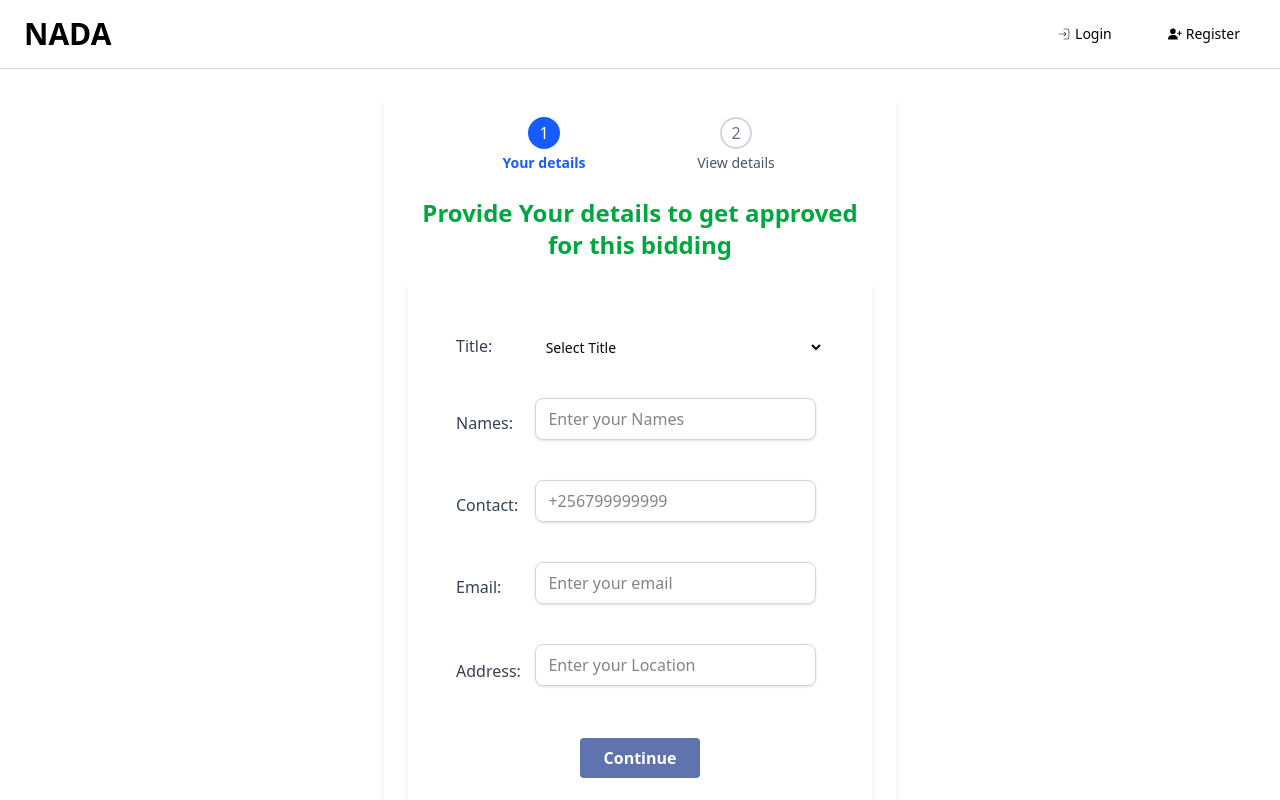
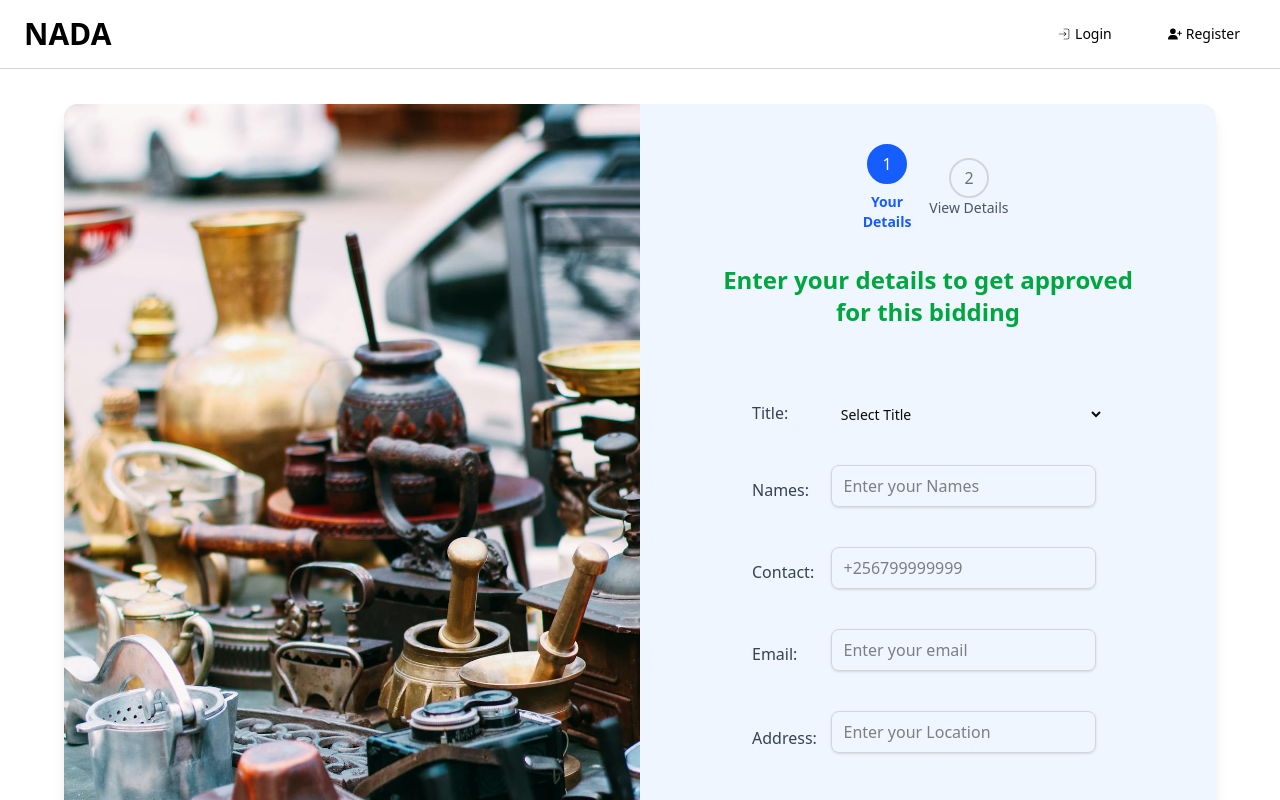
Before and after one commit to nakibonekamarymargret/nada-auction-backend, a React (Vite) app in the folder frontend/: page /nada/approve/1 in a window 1280 px wide. Shown: the top 800 px of the page. Built offline with nearby package versions, Linux system fonts and the light colour scheme; no server answers; what tailwindcss-motion would draw is missing.

Commit message:
Modified ui for approve to bid

```diff
--- a/frontend/src/components/ui/Navbar.jsx
+++ b/frontend/src/components/ui/Navbar.jsx
@@ -77,7 +77,7 @@ const Navbar = () => {
   if (isLoginPage || isRegisterPage) return null;
 
   return (
-      <div className="w-full bg-white text-black border-b border-gray-300 relative z-10">
+    <div className="w-full bg-white text-black border-b border-gray-300 fixed top-0 left-0 z-50">
       <div className="flex justify-between items-center px-6 py-4 max-w-[1400px] mx-auto relative">
         {/* Logo */}
         <h2
@@ -91,7 +91,9 @@ const Navbar = () => {
         {location.pathname === "/" && (
           <div className="flex-grow flex justify-center items-center relative">
             {/* Search Bar for larger screens */}
-                <div className="hidden lg:block w-[40%]"> {/* Hidden on small/medium, block on large */}
+            <div className="hidden lg:block w-[40%]">
+              {" "}
+              {/* Hidden on small/medium, block on large */}
               <input
                 type="text"
                 placeholder="Search for items"
@@ -103,7 +105,9 @@ const Navbar = () => {
             </div>
 
             {/* Search Icon for small/medium screens */}
-                <div className="lg:hidden flex items-center justify-center"> {/* Visible on small/medium, hidden on large */}
+            <div className="lg:hidden flex items-center justify-center">
+              {" "}
+              {/* Visible on small/medium, hidden on large */}
               <button
                 onClick={toggleSearchInput}
                 className="p-2 rounded-full hover:bg-gray-100 transition-colors duration-200"
@@ -143,16 +147,25 @@ const Navbar = () => {
               </div>
 
               {/* Activity Dropdown */}
-                  <div className="flex flex-col items-center cursor-pointer relative" onClick={toggleDropDown}>
+              <div
+                className="flex flex-col items-center cursor-pointer relative"
+                onClick={toggleDropDown}
+              >
                 <AiOutlineUser size={20} />
                 <span>My Activity</span>
 
                 {dropdownOpen && (
                   <div className="absolute right-0 mt-12 w-48 bg-white text-black rounded-md shadow-lg border z-50">
                     <ul className="py-1 text-sm">
-                            <li className="px-4 py-2 hover:bg-gray-100 cursor-pointer">Bids</li>
-                            <li className="px-4 py-2 hover:bg-gray-100 cursor-pointer">Recently Viewed</li>
-                            <li className="px-4 py-2 hover:bg-gray-100 cursor-pointer">Buy Again</li>
+                      <li className="px-4 py-2 hover:bg-gray-100 cursor-pointer">
+                        Bids
+                      </li>
+                      <li className="px-4 py-2 hover:bg-gray-100 cursor-pointer">
+                        Recently Viewed
+                      </li>
+                      <li className="px-4 py-2 hover:bg-gray-100 cursor-pointer">
+                        Buy Again
+                      </li>
                       <li
                         onClick={handleLogout}
                         className="px-4 py-2 hover:bg-gray-100 cursor-pointer"
--- a/frontend/src/pages/bid/BidApprovalForm.jsx
+++ b/frontend/src/pages/bid/BidApprovalForm.jsx
@@ -155,16 +155,17 @@ const BidApprovalForm = () => {
 
   const renderStep = () => {
     switch (step) {
-      case 1: // Your details form
+      case 1:
         return (
-            <div className="space-y-4 min-h-screen">
+
+            <div className="space-y-4 min-h-screen ">
               <h2
                   style={{ fontFamily: "var(--font-baskerville)" }}
                   className="text-2xl font-semibold text-green-600 text-center"
               >
-                Provide Your details to get approved for this bidding
+               Enter your details to get approved for this bidding
               </h2>
-              <div className="p-8 rounded-lg shadow-md">
+              <div className="p-8 rounded-lg ">
                 <div className="relative flex items-center p-4">
                   <label
                       htmlFor="title"
@@ -266,7 +267,7 @@ const BidApprovalForm = () => {
                       type="button"
                       onClick={nextStep}
                       style={{ fontFamily: "var(--font-button" }}
-                      className="bg-blue-900/70 hover:bg-blue-800 text-white font-bold py-2 px-6 rounded transition duration-300"
+                      className="bg-blue-900 hover:bg-blue-800 text-white font-bold py-2 px-6 rounded transition duration-300"
                       disabled={isLoading}
                   >
                     Continue
@@ -275,43 +276,91 @@ const BidApprovalForm = () => {
               </div>
             </div>
         );
-      case 2: // View details
+      case 2:
         return (
           <div className="space-y-4 min-h-screen">
-              <h2 className="text-2xl font-semibold text-gray-800 text-center">
+            <h2
+              className="text-2xl font-semibold text-gray-800 text-center"
+              style={{ fontFamily: "var(--font-baskerville)" }}
+            >
               Confirm Your Details
             </h2>
-              <div className="p-6 rounded-md shadow-md bg-gray-50">
-                <p>
-                  <span className="font-semibold">Title:</span>{" "}
-                  {formData.title || "N/A"}
+            <div className="p-6 rounded-md ">
+              <p className="mb-1">
+                <span
+                  className="font-bold "
+                  style={{ fontFamily: "var(--font-tenor)" }}
+                >
+                  Title:
+                </span>
+                {"  "}
+                <span className="mx-3"> {formData.title || "N/A"}</span>
               </p>
-                <p>
-                  <span className="font-semibold">Name:</span>{" "}
-                  {formData.name || "N/A"}
+              <p className="mb-1">
+                <span
+                  className="font-bold "
+                  style={{ fontFamily: "var(--font-tenor)" }}
+                >
+                  Name:
+                </span>
+                {"  "}
+                <span className="mx-3"> {formData.name || "N/A"}</span>
               </p>
-                <p>
-                  <span className="font-semibold">Contact:</span>{" "}
-                  {formData.phoneNumber || "N/A"}
+              <p className="mb-1">
+                <span
+                  className="font-bold "
+                  style={{ fontFamily: "var(--font-tenor)" }}
+                >
+                  Contact:
+                </span>
+                {"  "}
+                <span className="mx-3"> {formData.phoneNumber || "N/A"}</span>
               </p>
-                <p>
-                  <span className="font-semibold">Email:</span>{" "}
-                  {formData.email || "N/A"}
-                </p>{" "}
-                {/* Display email */}
-                <p>
-                  <span className="font-semibold">Address:</span>{" "}
-                  {formData.address || "N/A"}
+              <p className="mb-1">
+                <span
+                  className="font-bold "
+                  style={{ fontFamily: "var(--font-tenor)" }}
+                >
+                  Email:
+                </span>
+                {"  "}
+                <span className="mx-3"> {formData.email || "N/A"}</span>
+              </p>
+              <p className="mb-1">
+                <span
+                  className="font-bold "
+                  style={{ fontFamily: "var(--font-tenor)" }}
+                >
+                  Address:
+                </span>
+                {"  "}
+                <span className="mx-3"> {formData.address || "N/A"}</span>
               </p>
             </div>
+            <div className="flex gap-2">
+              {/* Previous Button (Only on Step 2) */}
+              {step === 2 && (
+                <div className="mt-6 flex justify-start">
+                  <button
+                    type="button"
+                    onClick={prevStep}
+                    disabled={isLoading}
+                    style={{ fontFamily: "var(--font-button)" }}
+                    className="bg-blue-900 hover:bg-blue-800 text-white font-bold py-2 px-6 rounded transition duration-300"
+                  >
+                    Previous
+                  </button>
+                </div>
+              )}
               <button
                 type="button"
                 onClick={handleConfirmAndSubmit}
-                  className="mt-6 bg-green-600 hover:bg-green-700 text-white font-bold py-2 px-4 rounded w-full transition duration-300"
+                className="mt-6 bg-lime-600 hover:bg-green-700 text-white font-bold py-2 px-4 rounded w-full transition duration-300"
                 disabled={isLoading}
               >
                 {isLoading ? "Confirming..." : "Confirm and Submit"}
               </button>
+            </div>
           </div>
         );
       default:
@@ -320,12 +369,25 @@ const BidApprovalForm = () => {
   };
 
   return (
-      <div className="container mx-auto px-4 py-6">
-        <div className="max-w-lg mx-auto bg-white shadow-md rounded-lg p-6">
-          <div className="flex justify-between items-center mb-6 max-w-sm mx-auto">
+    <div className="container mx-auto px-4 py-8 pb-7 mt-18">
+      <div className="flex flex-col lg:flex-row bg-white rounded-xl shadow-lg overflow-hidden max-w-6xl mx-auto">
+        {/* Left Column - Image */}
+        <div className="lg:w-1/2 w-full h-64 lg:h-auto relative bg-gray-100">
+          <img
+            src={`${import.meta.env.BASE_URL}bg2.jpg`}
+            alt="Auction"
+            className="absolute inset-0 w-full h-full object-cover"
+          />
+        </div>
+
+        {/* Right Column - Form */}
+        <div className="lg:w-1/2 w-full p-6 md:p-10 flex flex-col justify-center bg-blue-50">
+          {/* Step Indicator */}
+          <div className="flex justify-between items-center mb-8 max-w-md mx-auto">
+            {/* Step 1 */}
             <div className="flex-1 text-center">
               <div
-                  className={`w-8 h-8 mx-auto rounded-full border-2 flex items-center justify-center ${
+                className={`w-10 h-10 mx-auto rounded-full border-2 flex items-center justify-center transition-all duration-300 ${
                   step >= 1
                     ? "bg-blue-600 border-blue-600 text-white"
                     : "border-gray-300 text-gray-500"
@@ -334,16 +396,19 @@ const BidApprovalForm = () => {
                 1
               </div>
               <p
-                  className={`text-sm mt-1 ${
+                className={`text-sm mt-2 ${
                   step >= 1 ? "text-blue-600 font-semibold" : "text-gray-600"
                 }`}
+                style={{ fontFamily: "var(--font-inter)" }}
               >
-                Your details
+                Your Details
               </p>
             </div>
+
+            {/* Step 2 */}
             <div className="flex-1 text-center">
               <div
-                  className={`w-8 h-8 mx-auto rounded-full border-2 flex items-center justify-center ${
+                className={`w-10 h-10 mx-auto rounded-full border-2 flex items-center justify-center transition-all duration-300 ${
                   step >= 2
                     ? "bg-blue-600 border-blue-600 text-white"
                     : "border-gray-300 text-gray-500"
@@ -352,28 +417,27 @@ const BidApprovalForm = () => {
                 2
               </div>
               <p
-                  className={`text-sm mt-1 ${
+                className={`text-sm  ${
                   step >= 2 ? "text-blue-600 font-semibold" : "text-gray-600"
                   }`}
+
+                style={{ fontFamily: "var(--font-inter)" }}
               >
-                View details
+                View Details
               </p>
             </div>
           </div>
 
-          <form onSubmit={(e) => e.preventDefault()}>{renderStep()}</form>
-          {step === 2 && (
-              <div className="mt-6 flex justify-start">
-                <button
-                    type="button"
-                    onClick={prevStep}
-                    className="bg-gray-300 hover:bg-gray-400 text-gray-800 font-bold py-2 px-4 rounded transition duration-300"
-                    disabled={isLoading}
+          {/* Form Content */}
+          <form
+            onSubmit={(e) => e.preventDefault()}
+            className="w-full max-w-md mx-auto"
           >
-                  Previous
-                </button>
+            {renderStep()}
+          </form>
+
+
         </div>
-          )}
       </div>
     </div>
   );
--- a/frontend/src/pages/products/ViewProduct.jsx
+++ b/frontend/src/pages/products/ViewProduct.jsx
@@ -163,8 +163,7 @@ const ViewProduct = () => {
       console.log("Watchlist toggle response:", response.data.message);
     } catch (error) {
       console.error("Failed to toggle watchlist:", error);
-      // Optionally revert UI change or show error message to user
-      // setIsWatchlisted(!isWatchlisted); // Revert optimistic update if it failed
+
     } finally {
       setIsLoadingWatchlist(false);
     }
@@ -255,7 +254,7 @@ const ViewProduct = () => {
     actionButton = (
         <button
             onClick={() => navigate(`/approve/${product.id}`)}
-            className="bg-blue-600 hover:bg-blue-700 text-white font-bold py-2 px-4 rounded transition-colors duration-200"
+            className=" pointer bg-blue-600 hover:bg-blue-700 text-white font-bold py-2 px-4 rounded transition-colors duration-200"
         >
           Get approved to bid
         </button>
```
Also changed, not shown: frontend/src/index.css (+9 -0 lines), frontend/src/pages/Auth/Login.jsx (+13 -3 lines), frontend/src/pages/Auth/Register.jsx (+11 -7 lines), frontend/public/bg2.jpg (added). Lines whose indentation alone changed are shown as unchanged.
